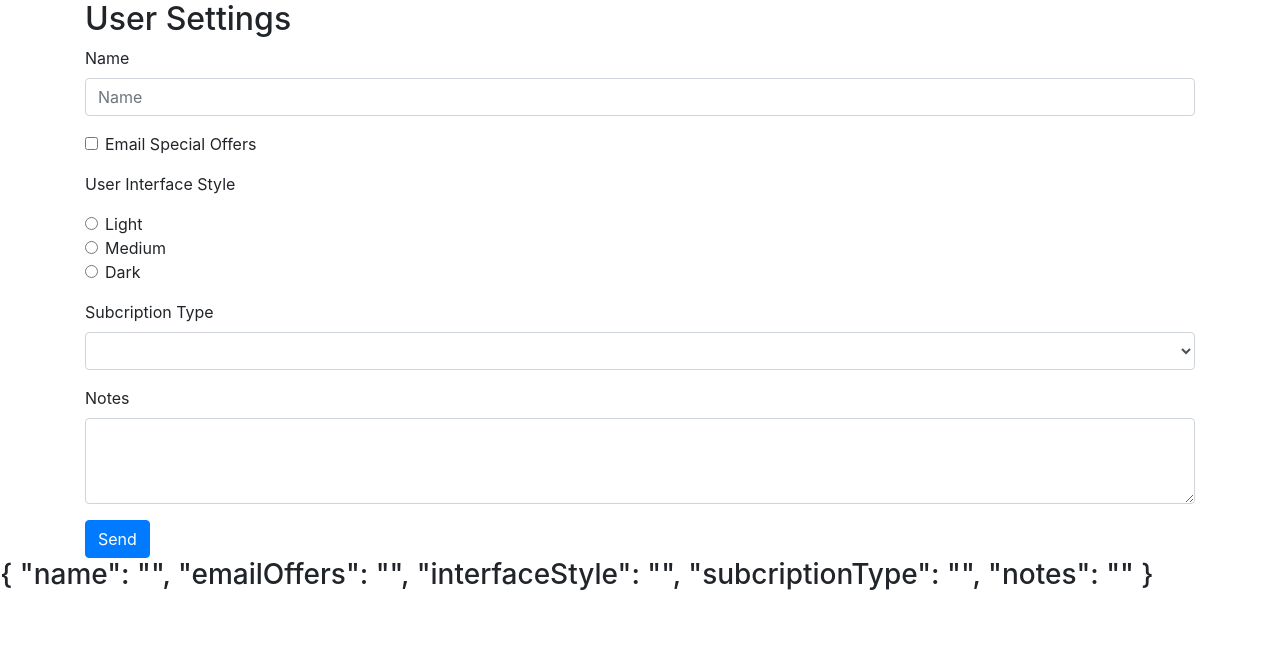
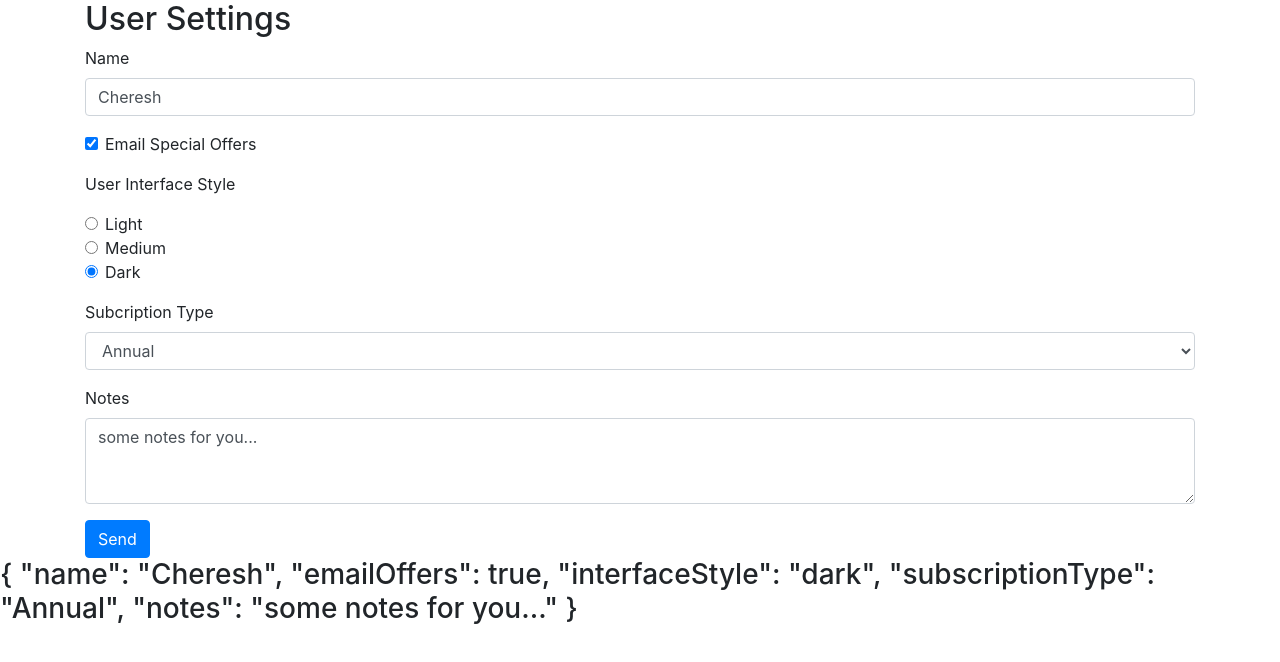
Before and after one commit to chethandb/angular-forms-demo, an Angular app: page / in a window 1280 px wide. Shown: the top 662 px of the page. Built offline with nearby package versions, Linux system fonts and the light colour scheme.

Commit message:
changes to achieve two-way data binding

```diff
--- a/src/app/user-settings-form/user-settings-form.component.html
+++ b/src/app/user-settings-form/user-settings-form.component.html
@@ -4,11 +4,12 @@
     <form #form="ngForm">
         <div class="form-group">
             <label for="name">Name</label>
-            <input id="name" name="name" class="form-control" placeholder="Name" ngModel />
+            <input id="name" name="name" class="form-control" placeholder="Name" [(ngModel)]="userSettings.name" />
         </div>
 
         <div class="form-group form-check">
-            <input class="form-check-input" type="checkbox" id="emailOffers" name="emailOffers" ngModel />
+            <input class="form-check-input" type="checkbox" id="emailOffers" name="emailOffers"
+                [(ngModel)]="userSettings.emailOffers" />
             <label class="form-check-label" for="emailOffers">Email Special Offers</label>
         </div>
 
@@ -16,21 +17,21 @@
         <div class="form-group">
             <div class="form-check">
                 <input class="form-check-input" type="radio" name="interfaceStyle" id="lightInterface" value="light"
-                    ngModel>
+                    [(ngModel)]="userSettings.interfaceStyle">
                 <label class="form-check-label" for="lightInterface">
                     Light
                 </label>
             </div>
             <div class="form-check">
                 <input class="form-check-input" type="radio" name="interfaceStyle" id="mediumInterface" value="medium"
-                    ngModel>
+                    [(ngModel)]="userSettings.interfaceStyle">
                 <label class="form-check-label" for="mediumInterface">
                     Medium
                 </label>
             </div>
             <div class="form-check">
                 <input class="form-check-input" type="radio" name="interfaceStyle" id="darkInterface" value="dark"
-                    ngModel>
+                    [(ngModel)]="userSettings.interfaceStyle">
                 <label class="form-check-label" for="darkInterface">
                     Dark
                 </label>
@@ -38,8 +39,9 @@
         </div>
 
         <div class="form-group">
-            <label for="subcriptionType">Subcription Type</label>
-            <select class="form-control" id="subcriptionType" name="subcriptionType" ngModel>
+            <label for="subscriptionType">Subcription Type</label>
+            <select class="form-control" id="subscriptionType" name="subscriptionType"
+                [(ngModel)]="userSettings.subscriptionType">
                 <option>Monthly</option>
                 <option>Annual</option>
                 <option>Lifetime</option>
@@ -48,11 +50,11 @@
 
         <div class="form-group">
             <label for="notes">Notes</label>
-            <textarea id="notes" name="notes" class="form-control" rows="3" ngModel></textarea>
+            <textarea id="notes" name="notes" class="form-control" rows="3" [(ngModel)]="userSettings.notes"></textarea>
         </div>
 
         <button class="btn btn-primary">Send</button>
     </form>
 </div>
 
-<h3>{{ form.value | json }}</h3>
+<h3>{{ userSettings | json }}</h3>
```
